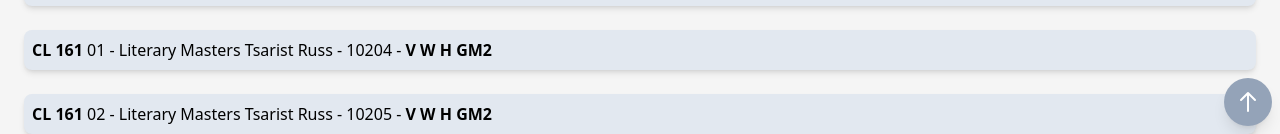
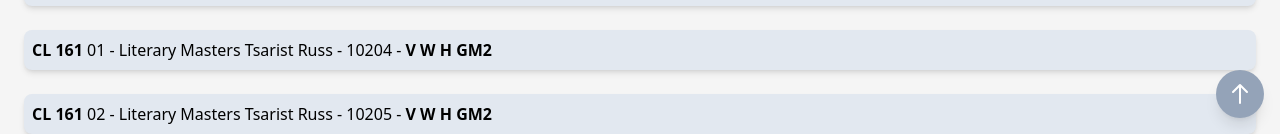
Before and after one commit to rossnoah/ClassBrowser, a SvelteKit app: page /classes in a window 1280 px wide. Both pictures are taken after a click on the label "Values". Shown: the part 666-800 px from the top of the page. Built offline with nearby package versions, Linux system fonts and the light colour scheme.

Commit message:
added more margin to button

```diff
--- a/src/routes/classes/+page.svelte
+++ b/src/routes/classes/+page.svelte
@@ -450,7 +450,7 @@
 
 
 
-<button class="fixed bottom-0 right-0 p-3 m-2 bg-slate-400 text-white dark:bg-slate-500 rounded-full shadow-lg"
+<button class="fixed bottom-0 right-0 p-3 m-4 bg-slate-400 text-white dark:bg-slate-500 rounded-full shadow-lg"
   on:click={() => window.scrollTo({ top: 0, behavior: 'smooth' })}>
   <i class="fa fa-arrow-up"></i> <!-- Font Awesome icon -->
   <svg class="h-6 w-6" viewBox="0 0 24 24" fill="none" stroke="currentColor" xmlns="http://www.w3.org/2000/svg"> <!-- Heroicons icon -->
```
